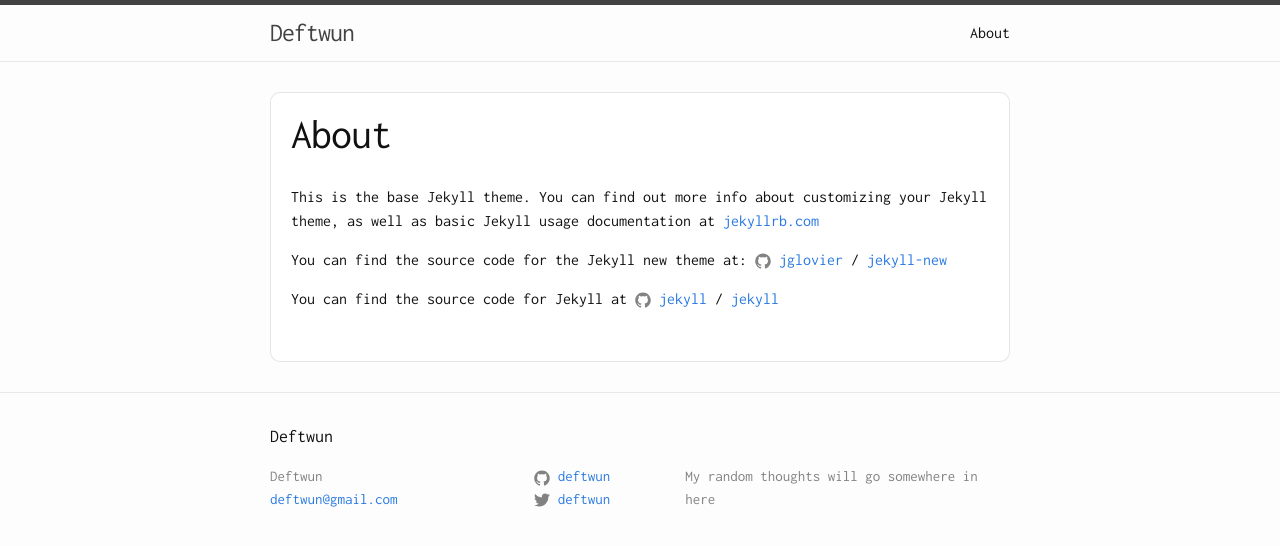
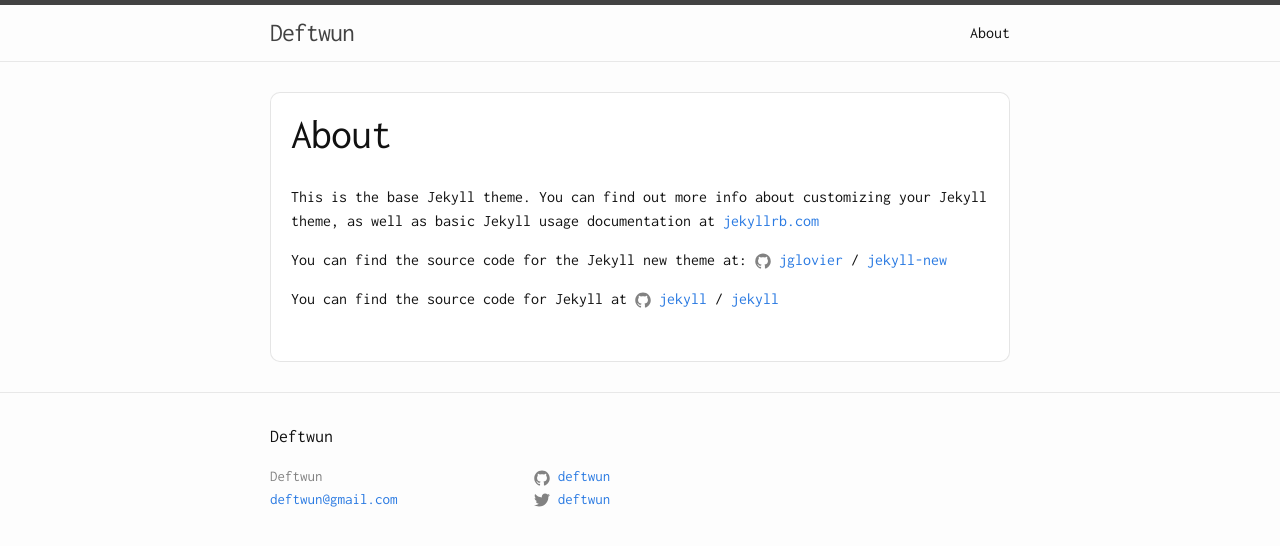
Before and after one commit to Deftwun/Deftwun.github.io, a Jekyll site: the page built from about.md, in a window 1280 px wide. Shown: the top 546 px of the page. Built offline with Jekyll 4.4.1, drawn with Linux system fonts in a browser that asks for light colours; nearby versions of some CDN libraries; library files that are not in the unit come from our copies.

Commit message:
Update _config.yml

```diff
--- a/_config.yml
+++ b/_config.yml
@@ -9,7 +9,6 @@
 title: Deftwun
 email: deftwun@gmail.com
 description: > # this means to ignore newlines until "baseurl:"
-  My random thoughts will go somewhere in here
 baseurl: "" # the subpath of your site, e.g. /blog
 url: "http://yourdomain.com" # the base hostname & protocol for your site
 twitter_username: deftwun
```
